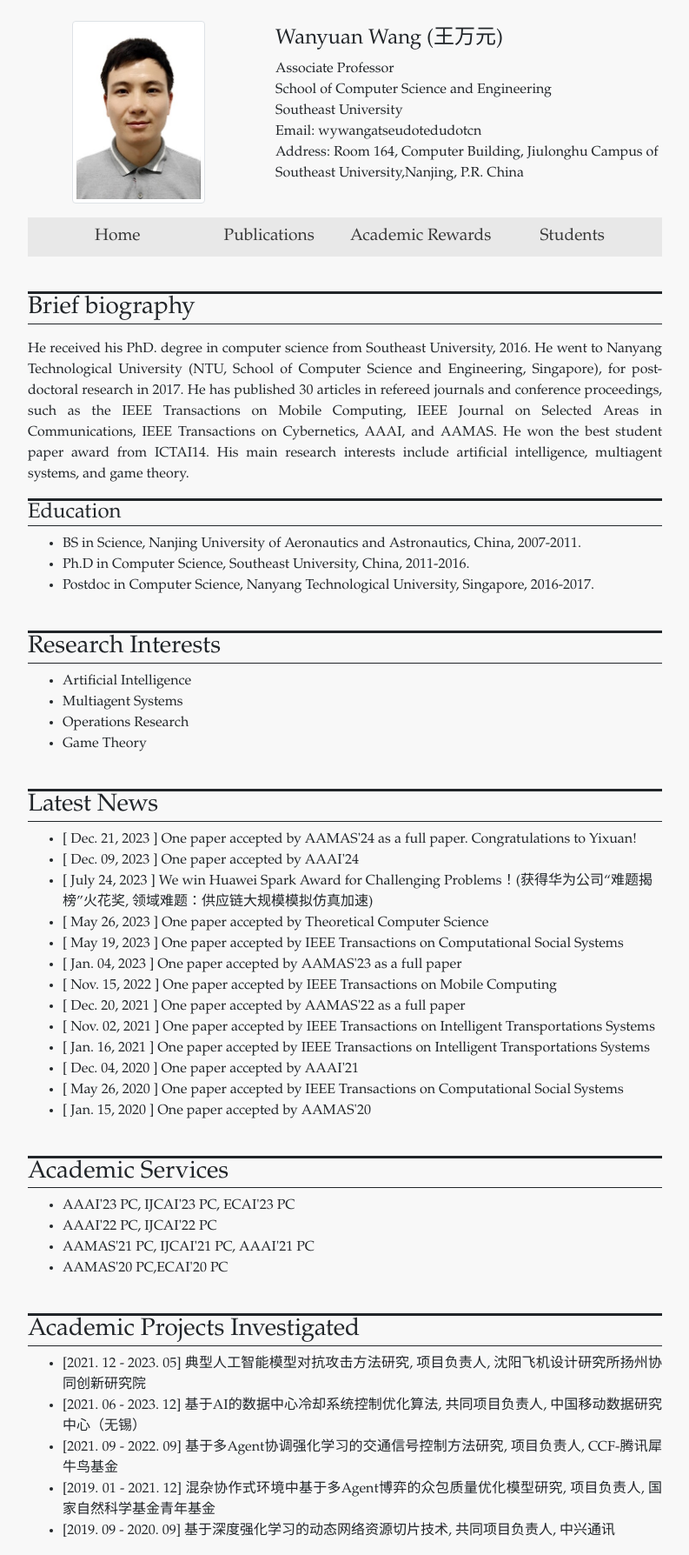
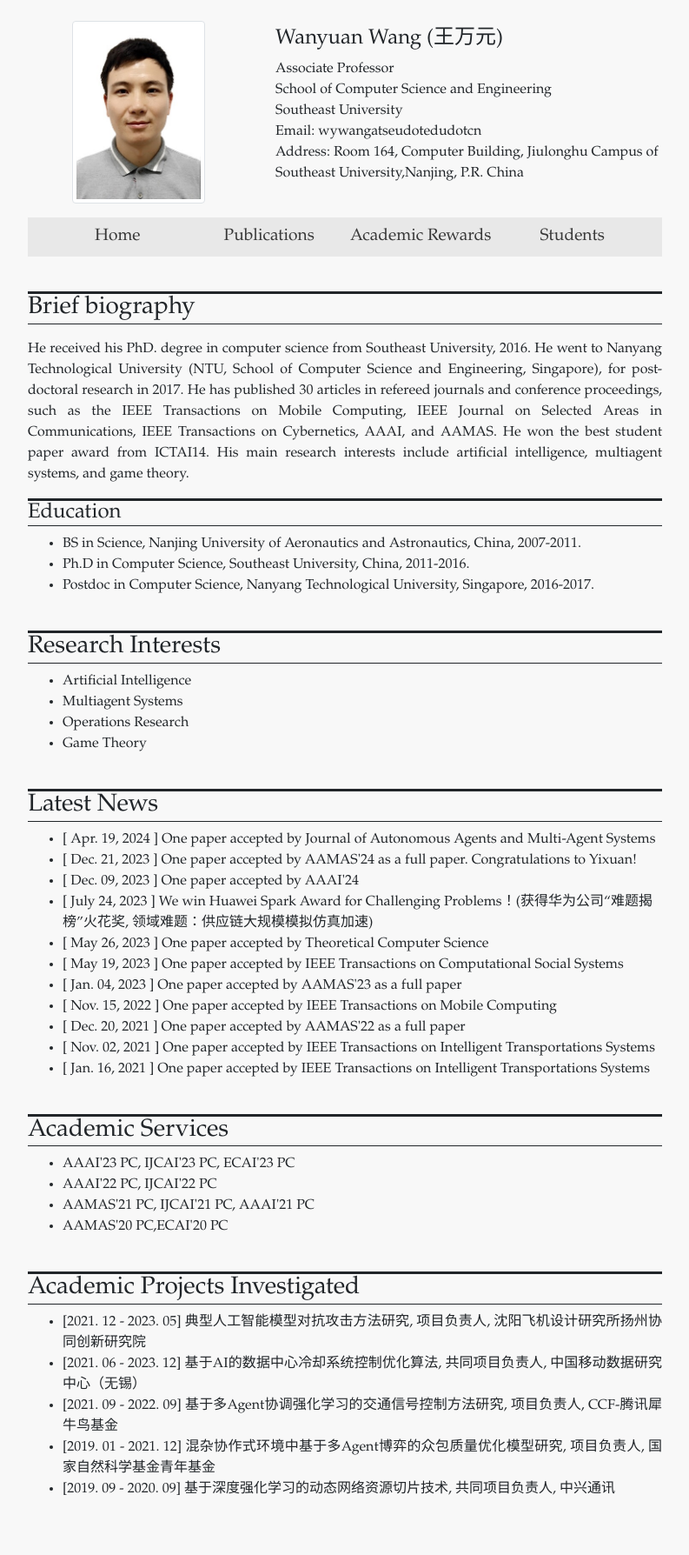
Before and after one commit to wanyuanwang/wanyuanwang.github.io, a Jekyll site: the page built from index.html, in a window 1280 px wide. Shown: the whole page at 87% size, without its empty margins (243-1036 px from the left). Built offline with Jekyll 4.4.1, drawn with Linux system fonts in a browser that asks for light colours; after the commit the page ends 1740 px from its top, so only the background shows below that.

Commit message:
Update news.yml

```diff
--- a/_data/news.yml
+++ b/_data/news.yml
@@ -1,3 +1,5 @@
+- date: Apr. 19, 2024
+  news: One paper accepted by Journal of Autonomous Agents and Multi-Agent Systems
 - date: Dec. 21, 2023
   news: One paper accepted by AAMAS'24 as a full paper. Congratulations to Yixuan!
 - date: Dec. 09, 2023
@@ -18,9 +20,3 @@
   news: One paper accepted by IEEE Transactions on Intelligent Transportations Systems
 - date: Jan. 16, 2021
   news: One paper accepted by IEEE Transactions on Intelligent Transportations Systems
-- date: Dec. 04, 2020
-  news: One paper accepted by AAAI'21
-- date: May 26, 2020
-  news: One paper accepted by IEEE Transactions on Computational Social Systems
-- date: Jan. 15, 2020
-  news: One paper accepted by AAMAS'20
```
